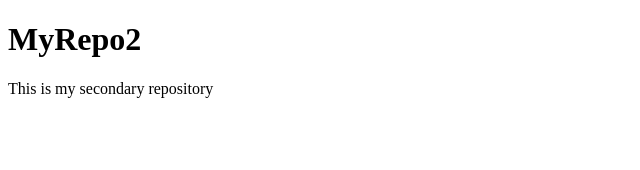
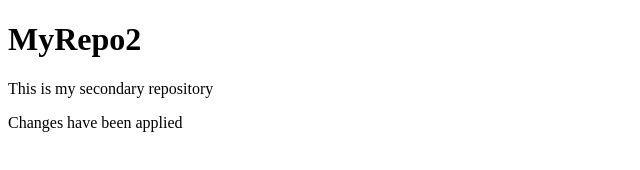
Before and after one commit to Umair-Web/MyRepo, a plain HTML site: page index2.html in a window 1280 px wide. Shown: the whole page, without its empty margins (0-640 px from the left). Drawn offline with Linux system fonts and the light colour scheme.

Commit message:
updated index2.html

```diff
--- a/index2.html
+++ b/index2.html
@@ -9,6 +9,6 @@
 <body>
     <h1>MyRepo2</h1>
     <p>This is my secondary repository</p>
-
+    <p>Changes have been applied</p>
 </body>
 </html>
```
